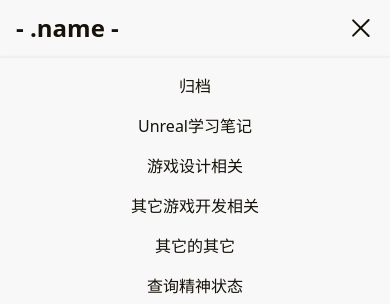
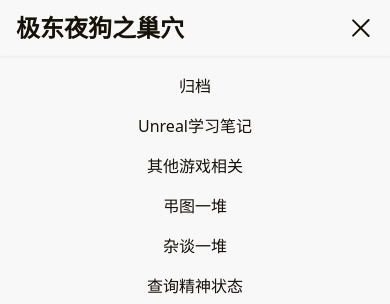
Before and after one commit to NightDogC/nightdogc.github.io, a plain HTML site: page 404.html in a window 390 px wide. Both pictures are taken after a click on the element 362 px from the left and 28 px from the top of the page. Shown: the top 304 px of the page. Drawn offline with nearby package versions, Linux system fonts and the light colour scheme; some packages are replaced by stand-ins of ours.

Commit message:
rearranged column, moblie bug fixed

```diff
--- a/404.html
+++ b/404.html
@@ -35,7 +35,7 @@
             <a href="/" title="极东夜狗之巢穴">极东夜狗之巢穴</a>
         </div>
         <div class="menu">
-            <div class="menu-inner"><a class="menu-item" href="/posts/"> 归档 </a><a class="menu-item" href="/"> Unreal学习笔记 </a><a class="menu-item" href="/"> 游戏设计相关 </a><a class="menu-item" href="/"> 其它游戏开发相关 </a><a class="menu-item" href="/"> 其它的其它 </a><a class="menu-item" href="/quickpost/"> 查询精神状态 </a><span class="menu-item delimiter"></span><a href="javascript:void(0);" class="menu-item theme-switch" title="Switch Theme">
+            <div class="menu-inner"><a class="menu-item" href="/posts/"> 归档 </a><a class="menu-item" href="/"> Unreal学习笔记 </a><a class="menu-item" href="/"> 其他游戏相关 </a><a class="menu-item" href="/"> 弔图一堆 </a><a class="menu-item" href="/"> 杂谈一堆 </a><a class="menu-item" href="/quickpost/"> 查询精神状态 </a><span class="menu-item delimiter"></span><a href="javascript:void(0);" class="menu-item theme-switch" title="Switch Theme">
                     <i class="fas fa-adjust fa-fw" aria-hidden="true"></i>
                 </a></div>
         </div>
@@ -44,13 +44,13 @@
     <div class="header-container">
         <div class="header-wrapper">
             <div class="header-title">
-                <a href="/" title="极东夜狗之巢穴">- .name -</a>
+                <a href="/" title="极东夜狗之巢穴">极东夜狗之巢穴</a>
             </div>
             <div class="menu-toggle" id="menu-toggle-mobile">
                 <span></span><span></span><span></span>
             </div>
         </div>
-        <div class="menu" id="menu-mobile"><a class="menu-item" href="/posts/" title="">归档</a><a class="menu-item" href="/" title="">Unreal学习笔记</a><a class="menu-item" href="/" title="">游戏设计相关</a><a class="menu-item" href="/" title="">其它游戏开发相关</a><a class="menu-item" href="/" title="">其它的其它</a><a class="menu-item" href="/quickpost/" title="">查询精神状态</a><a href="javascript:void(0);" class="menu-item theme-switch" title="Switch Theme">
+        <div class="menu" id="menu-mobile"><a class="menu-item" href="/posts/" title="">归档</a><a class="menu-item" href="/" title="">Unreal学习笔记</a><a class="menu-item" href="/" title="">其他游戏相关</a><a class="menu-item" href="/" title="">弔图一堆</a><a class="menu-item" href="/" title="">杂谈一堆</a><a class="menu-item" href="/quickpost/" title="">查询精神状态</a><a href="javascript:void(0);" class="menu-item theme-switch" title="Switch Theme">
                 <i class="fas fa-adjust fa-fw" aria-hidden="true"></i>
             </a></div>
     </div>
```
Also changed, not shown: categories/index.html (+3 -3 lines), categories/other/index.html (+3 -3 lines), categories/test1/index.html (+3 -3 lines), index.html (+3 -3 lines), posts/first/index.html (+3 -3 lines), posts/index.html (+3 -3 lines), quickpost/index.html (+3 -3 lines), tags/index.html (+3 -3 lines), tags/other/index.html (+3 -3 lines), tags/test2/index.html (+3 -3 lines).
